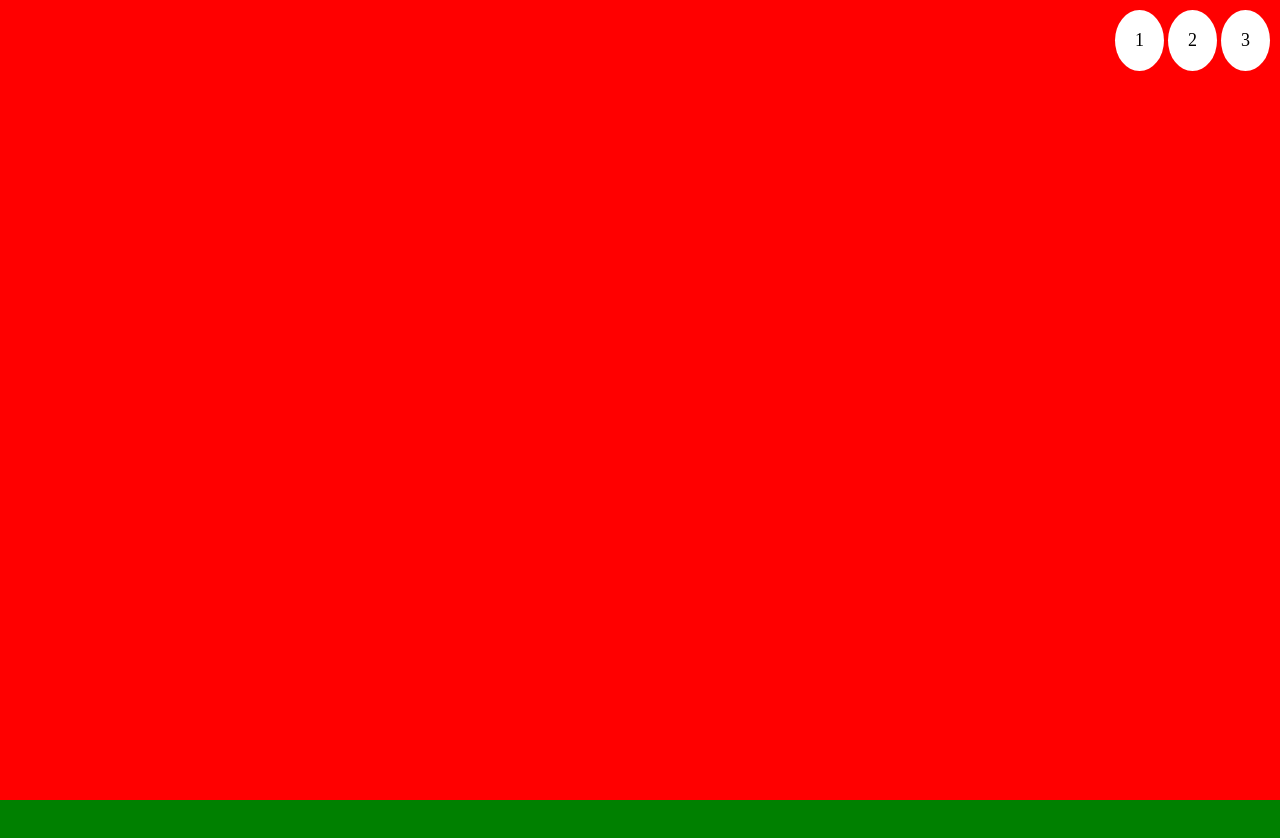
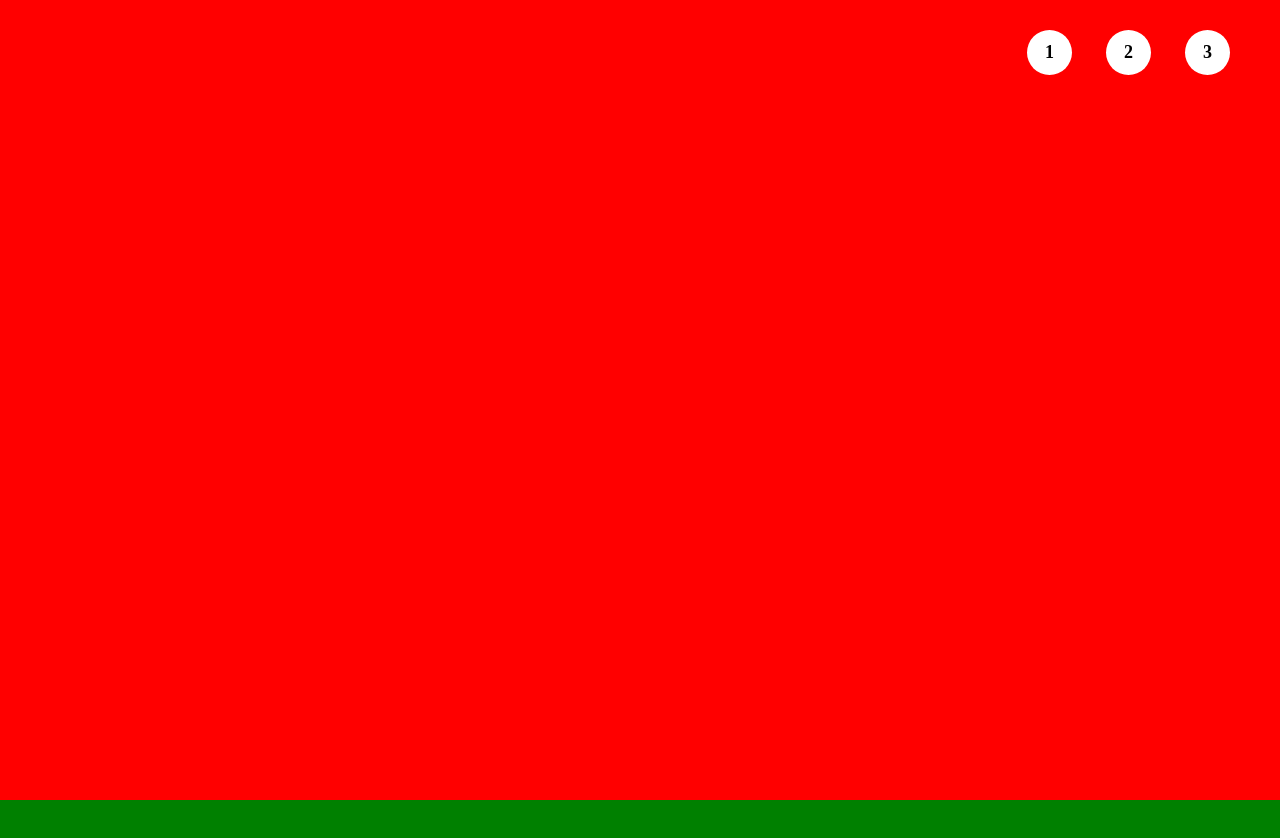
Before and after one commit to Greg1928/htmlcss-shoes, a plain HTML site: page index.html in a window 1280 px wide. Shown: the top 838 px of the page. Drawn offline with Linux system fonts and the light colour scheme.

Commit message:
fixed navigation

```diff
--- a/css/style.css
+++ b/css/style.css
@@ -4,30 +4,38 @@
     padding: 0;
     box-sizing: border-box;
 }
+html {
+    scroll-behavior: smooth;
+}
 header {
     position: fixed;
-    position: relative;
     z-index: 10;
     top: 0;
     left: 0;
+    width: 100%;
     background-color: transparent;
 }
 .main-nav{
     position: absolute;
-    right: 10px;
-    top: 10px;
+    right: 20px;
+    top: 30px;
 }
 .main-nav, .main-nav ul li {
     display: inline-block;
 }
 .main-nav ul li a {
+    width: 45px;
+    height: 45px;
     display: inline-block;
     background-color: white;
     text-decoration: none;
     color: inherit;
     font-size: 18px;
-    padding: 20px;
+    font-weight: bold;
+    text-align: center;
+    line-height: 45px;
     border-radius: 100%;
+    margin-right: 30px;
 }
 section {
     position: relative;
```
Also changed, not shown: index.html (+1 -0 lines).
